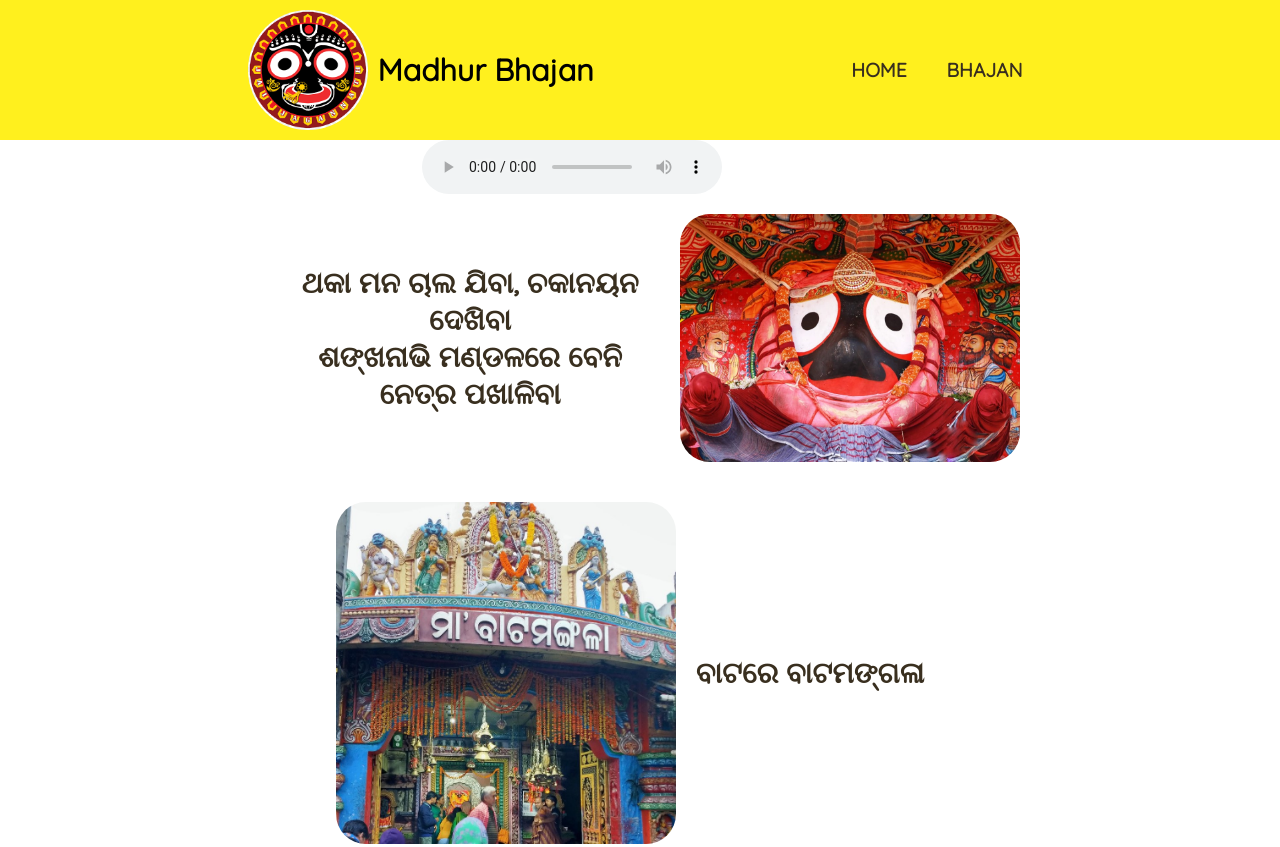
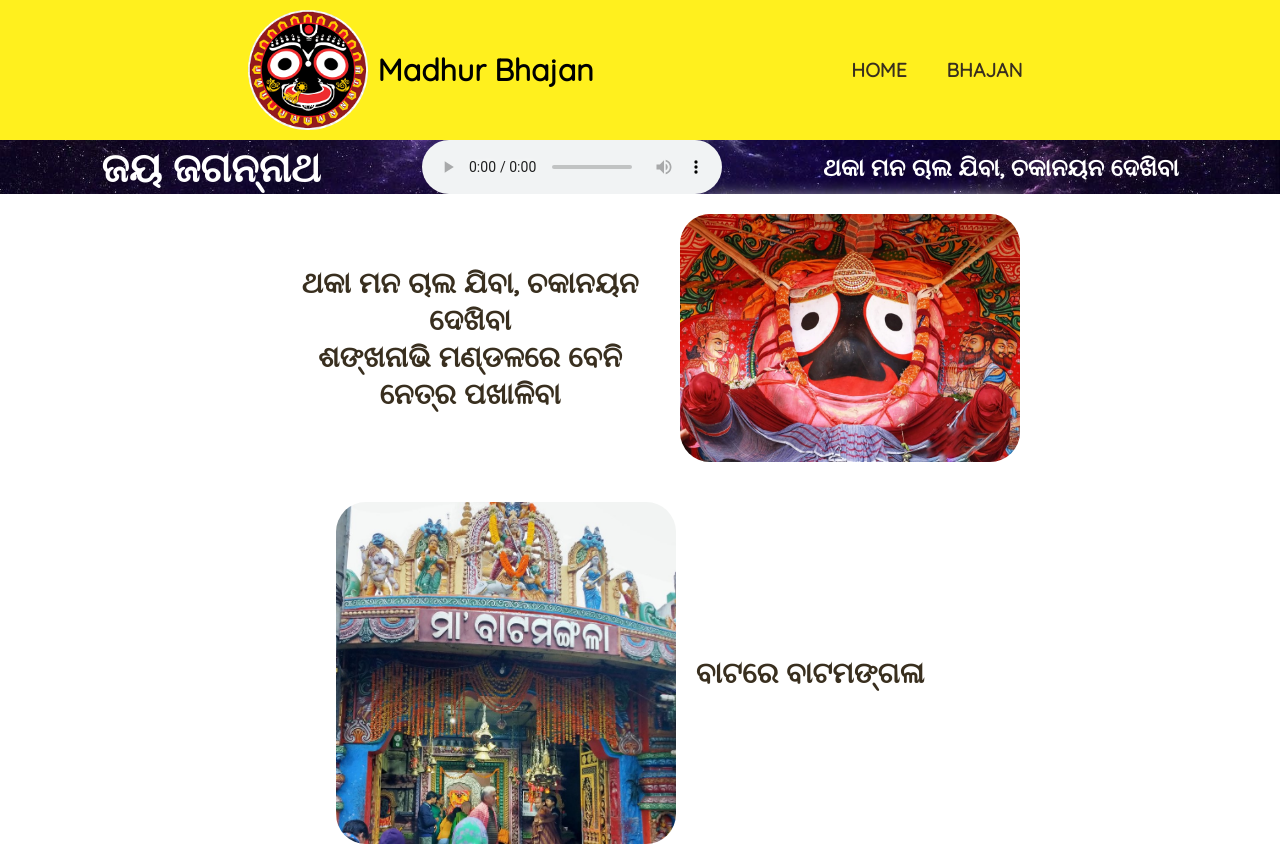
Before and after one commit to Pragyan-Prusty6/Madhur-Bhajan.github.io, a plain HTML site: page bhajan1.html in a window 1280 px wide. Shown: the top 847 px of the page. Drawn offline with Linux system fonts and the light colour scheme.

Commit message:
Update bhajan.css

```diff
--- a/styles/bhajan.css
+++ b/styles/bhajan.css
@@ -63,7 +63,7 @@ header a:hover{
 
 }
 .banner{
-    background:url(images/galaxy2.jpg);
+    background:url(/images/galaxy2.jpg);
     background-size: cover;
     background-position: bottom;
     color: white;
```
